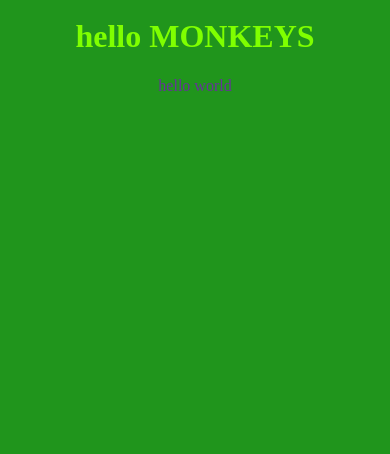
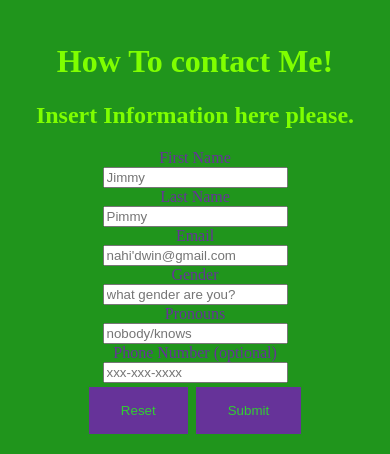
Before and after one commit to TIMPRO12/TIMPRO12, a plain HTML site: page contact_me.html in a window 390 px wide. Shown: the part 390-844 px from the top of the page. Drawn offline with Linux system fonts and the light colour scheme; a web font is replaced by a local one.

```diff
--- a/contact_me.html
+++ b/contact_me.html
@@ -1,6 +1,7 @@
 <!DOCTYPE html>
 <html lang="en">
 <head>
+    <link rel="stylesheet" href="https://cdnjs.cloudflare.com/ajax/libs/font-awesome/4.7.0/css/font-awesome.min.css">
     <meta charset="UTF-8">
     <meta http-equiv="X-UA-Compatible" content="IE=edge">
     <meta name="viewport" content="width=device-width, initial-scale=1.0">
@@ -8,7 +9,7 @@
     <link rel="stylesheet" href="styles.css">
     <nav>
         <ul>
-              <li><a href="contact_me.html">contact_me</a></li>
+              <li><a href="contact_me.html">contact me</a></li>
               <li><a href="interests.html">interests</a></li>
               <li><a href="projects.html">projects</a></li>
               <li><a href="certification.html">certifications</a></li>
@@ -16,14 +17,46 @@
           <li> <a href="index.html">Home page </a></li>
         </ul>
           </nav>
-    <h1 class="text-center">hello MONKEYS</h1>
+    <h1 class="text-center">How To contact Me!</h1>
+    <style>
+        input [type=text] {
 
+        width: 100%;
+        padding: 12px 20x;
+        margin: 8px 0;
+        box-sizing: border-box;
+        }
+ </style>
 
 
 </head>
 <body>
-    hello world
 
+
+<h2>Insert Information here please.</h2>
+
+<input name="send-to" value="cpaynter@brooklynsteamcenter.org" hidden>
+
+<form
+action="https://us-central1-steam-center-app-dev.cloudfunctions.net/formToEmail"
+method="post"> <input name="send-to" value="cpaynter@brooklynsteamcenter.org" hidden>
+  <label for="fname">First Name</label> <br>
+  <input type="text" id="fname" name="fname" value="" placeholder="Jimmy"><br>
+  <label for="lname">Last Name</label> <br>
+  <input type="text" id="lname" name="lname" value="" placeholder="Pimmy"><br>
+  <label for="email">Email</label> <br>
+  <input type="email" id="email" name="email" value="" placeholder="nahi'dwin@gmail.com"><br>
+  <label for="sex">Gender</label> <br>
+  <input type="text" id="sex" name="sex" value="" placeholder="what gender are you?"> <br>
+  <label for="pronoun">Pronouns</label> <br>
+  <input type="text" id="pronoun" name="pronoun" value="" placeholder="nobody/knows"><br>
+  <label for="phonenumber">Phone Number (optional)</label> <br>
+  <input type="number" id="phonenumber" name="phonenumber" value="" placeholder="xxx-xxx-xxxx"><br>
+
+
+  <input type="reset" value="Reset">
+  <input type="submit" value="Submit">
+</form>
 
 
 
--- a/styles.css
+++ b/styles.css
@@ -69,3 +69,10 @@ color: chartreuse;
      }
 
      a:visited {color: rgb(156, 43, 184);}
+
+
+
+     @media (min-length: 60px) {
+
+nav { margin: 0px;}
+     }
```
Also changed, not shown: images/SOHO_Project.png (added).
